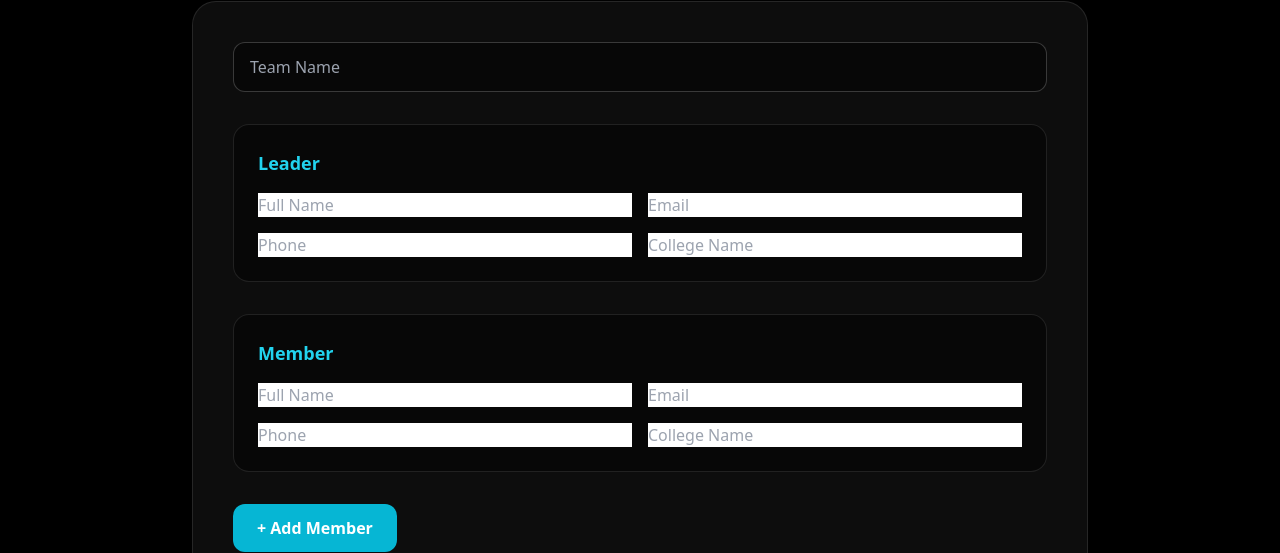
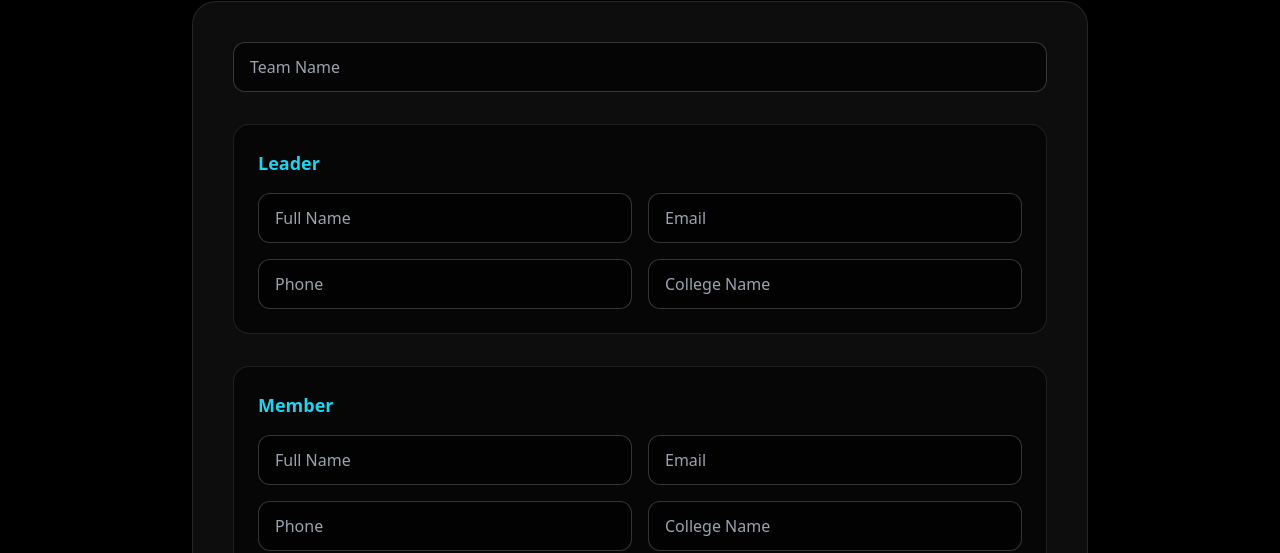
Before and after one commit to omshende77/hackathonwebsite, a React (Vite) app: page /register in a window 1280 px wide. Shown: the part 247-800 px from the top of the page. Built offline with nearby package versions, Linux system fonts and the light colour scheme; no server answers; the database is empty.

Commit message:
added animation and updated UI and updated backend

```diff
--- a/src/App.jsx
+++ b/src/App.jsx
@@ -1,6 +1,9 @@
-import { Routes, Route } from "react-router-dom";
+import { Routes, Route, useNavigate } from "react-router-dom";
+import { useEffect, useState } from "react";
+import { AnimatePresence } from "framer-motion";
 import AOS from "aos";
 import "aos/dist/aos.css";
+
 import Navbar from "./components/Navbar";
 import Hero from "./components/Hero";
 import Themes from "./components/Themes";
@@ -16,14 +19,16 @@ import PrizePool from "./components/PrizePool";
 import Stats from "./components/Stats";
 import FAQ from "./components/FAQ";
 import Admin from "./pages/Admin";
-import { useEffect } from "react";
-import { useNavigate } from "react-router-dom";
 import Round1Results from "./pages/Round1Results";
 import FinalResults from "./pages/FinalResults";
 import CheckStatus from "./pages/CheckStatus";
+import SplashScreen from "./components/SplashScreen";
+
 export default function App() {
   const navigate = useNavigate();
+  const [showSplash, setShowSplash] = useState(true);
 
+  // Initialize AOS
   useEffect(() => {
     AOS.init({
       duration: 1000,
@@ -31,6 +36,8 @@ export default function App() {
       offset: 80,
     });
   }, []);
+
+  // Admin shortcut: Ctrl + Shift + A
   useEffect(() => {
     const handleKeyDown = (e) => {
       if (e.ctrlKey && e.shiftKey && e.key.toLowerCase() === "a") {
@@ -39,16 +46,22 @@ export default function App() {
     };
 
     window.addEventListener("keydown", handleKeyDown);
-
-    return () => {
-      window.removeEventListener("keydown", handleKeyDown);
-    };
+    return () => window.removeEventListener("keydown", handleKeyDown);
   }, [navigate]);
 
   return (
-    <div className="min-h-screen bg-gradient-to-br from-slate-50 via-white to-cyan-50">
-      <ScrollToTop /> {/* 👈 MOVE HERE */}
+    <>
+      {/* Splash Screen */}
+      <AnimatePresence>
+        {showSplash && <SplashScreen onFinish={() => setShowSplash(false)} />}
+      </AnimatePresence>
+
+      {/* Main Website */}
+      {!showSplash && (
+        <div className="min-h-screen bg-black">
+          <ScrollToTop />
           <Navbar />
+
           <Routes>
             <Route
               path="/"
@@ -73,7 +86,10 @@ export default function App() {
             <Route path="/check-status" element={<CheckStatus />} />
             <Route path="*" element={<NotFound />} />
           </Routes>
+
           <Footer />
         </div>
+      )}
+    </>
   );
 }
--- a/src/components/Hero.jsx
+++ b/src/components/Hero.jsx
@@ -33,7 +33,7 @@ export default function Hero() {
       ></div>
 
       {/* MAIN CONTAINER */}
-      <div className="relative z-10 max-w-[1400px] mx-auto px-6 sm:px-10 lg:px-16 pt-32 pb-20">
+      <div className="relative z-10 max-w-[1400px] mx-auto px-6 sm:px-10 lg:px-16 pt-24 pb-20">
         {/* TOP TITLE */}
         <div className="text-center mb-16" data-aos="fade-down">
           <h2
@@ -45,7 +45,7 @@ export default function Hero() {
 
           <h3
             className="mt-4 text-2xl sm:text-4xl md:text-5xl font-extrabold
-          bg-gradient-to-r from-cyan-400 to-blue-500 bg-clip-text text-transparent"
+          bg-gradient-to-r from-cyan-400 to-blue-500 bg-clip-text text-transparent soft-glow"
           >
             TechSprint – 24 Hrs Hackathon 2026
           </h3>
--- /dev/null
+++ b/src/components/SplashScreen.jsx
@@ -0,0 +1,94 @@
+import React, { useEffect, useState } from "react";
+import { motion } from "framer-motion";
+
+export default function SplashScreen({ onFinish }) {
+  const [text, setText] = useState("");
+  const fullText = "Welcome To SGI Hackathon 2026";
+
+  useEffect(() => {
+    let index = 0;
+
+    const typing = setInterval(() => {
+      setText(fullText.slice(0, index));
+      index++;
+      if (index > fullText.length) {
+        clearInterval(typing);
+      }
+    }, 50);
+
+    // Auto hide splash
+    const timer = setTimeout(() => {
+      onFinish();
+    }, 4000);
+
+    return () => {
+      clearInterval(typing);
+      clearTimeout(timer);
+    };
+  }, [onFinish]);
+  const iconVariants = {
+    hidden: { y: -120, opacity: 0 },
+    visible: (i) => ({
+      y: 0,
+      opacity: 1,
+      transition: {
+        delay: i * 0.3, // 500ms gap
+        type: "spring",
+        stiffness: 120,
+        damping: 12,
+      },
+    }),
+  };
+
+  return (
+    <motion.div
+      initial={{ opacity: 1 }}
+      exit={{ opacity: 0 }}
+      transition={{ duration: 0.8 }}
+      className="fixed inset-0 z-[9999] flex items-center justify-center
+      bg-gradient-to-br from-black via-cyan-950 to-blue-950 text-white overflow-hidden"
+    >
+      {/* Background Glow */}
+      <div className="absolute w-[600px] h-[600px] bg-cyan-500/20 blur-[180px] rounded-full animate-pulse"></div>
+
+      <div className="relative text-center px-6">
+        {/* Icons Row */}
+        <div className="flex justify-center gap-6 mb-10">
+          {["🚀", "💡", "🤖"].map((icon, i) => (
+            <motion.div
+              key={i}
+              custom={i}
+              variants={iconVariants}
+              initial="hidden"
+              animate="visible"
+              className="w-20 h-20 flex items-center justify-center
+      rounded-full border border-cyan-400/40
+      bg-cyan-500/10 text-3xl
+      shadow-[0_0_25px_rgba(0,255,255,0.5)]"
+            >
+              {icon}
+            </motion.div>
+          ))}
+        </div>
+
+        {/* Typing Heading */}
+        <h1 className="text-3xl sm:text-5xl md:text-6xl font-extrabold tracking-wide">
+          <span className="bg-gradient-to-r from-cyan-400 to-blue-500 bg-clip-text text-transparent">
+            {text}
+          </span>
+          <span className="animate-pulse">|</span>
+        </h1>
+
+        {/* Subtitle */}
+        <motion.p
+          initial={{ opacity: 0 }}
+          animate={{ opacity: text.length === fullText.length ? 1 : 0 }}
+          transition={{ duration: 1 }}
+          className="mt-8 text-gray-400 text-sm sm:text-lg"
+        >
+          24 Hours • Innovation • Impact
+        </motion.p>
+      </div>
+    </motion.div>
+  );
+}
--- a/src/index.css
+++ b/src/index.css
@@ -74,3 +74,59 @@ html {
 .glow-btn {
   animation: glow 2s infinite ease-in-out;
 }
+
+.inputField {
+  @apply w-full px-4 py-3 rounded-xl
+  bg-black/50 text-white
+  border border-white/20
+  placeholder-gray-400
+  focus:outline-none
+  focus:border-cyan-400
+  focus:ring-2
+  focus:ring-cyan-400/40
+  transition;
+}
+
+/* Remove ugly Chrome autofill white */
+input:-webkit-autofill,
+input:-webkit-autofill:focus {
+  -webkit-box-shadow: 0 0 0px 1000px #0a0a0a inset !important;
+  -webkit-text-fill-color: white !important;
+}
+@keyframes neonGlow {
+  0% {
+    text-shadow:
+      0 0 5px #06b6d4,
+      0 0 10px #06b6d4,
+      0 0 20px #06b6d4;
+  }
+  50% {
+    text-shadow: none;
+  }
+  100% {
+    text-shadow:
+      0 0 5px #06b6d4,
+      0 0 10px #06b6d4,
+      0 0 20px #06b6d4;
+  }
+}
+
+.glow-breath {
+  animation: neonGlow 2.5s ease-in-out infinite;
+}
+
+@keyframes softShadowPulse {
+  0% {
+    text-shadow: 0 0 10px rgba(0, 255, 255, 0.3);
+  }
+  50% {
+    text-shadow: 0 0 25px rgba(0, 255, 255, 0.6);
+  }
+  100% {
+    text-shadow: 0 0 10px rgba(0, 255, 255, 0.3);
+  }
+}
+
+.soft-glow {
+  animation: softShadowPulse 2.5s ease-in-out infinite;
+}
--- a/src/pages/Register.jsx
+++ b/src/pages/Register.jsx
@@ -11,6 +11,7 @@ export default function Register() {
   const navigate = useNavigate();
   const [agree, setAgree] = useState(false);
   const [registrationOpen, setRegistrationOpen] = useState(true);
+  const [copied, setCopied] = useState(false);
 
   const [teamName, setTeamName] = useState("");
   const [track, setTrack] = useState("AI & Machine Learning");
@@ -133,7 +134,6 @@ export default function Register() {
   return (
     <div className="min-h-screen bg-black text-white pt-28 pb-20 px-4 sm:px-6">
       <div className="max-w-4xl mx-auto">
-        {/* Heading */}
         <div data-aos="fade-down" className="text-center">
           <h1 className="text-3xl sm:text-5xl font-extrabold bg-clip-text text-transparent bg-gradient-to-r from-cyan-400 to-blue-500">
             Hackathon Registration
@@ -157,15 +157,18 @@ export default function Register() {
               value={teamName}
               onChange={(e) => setTeamName(e.target.value)}
               placeholder="Team Name"
-              className="w-full px-4 py-3 rounded-xl bg-black/40 border border-white/20
-              focus:outline-none focus:border-cyan-400 focus:ring-2 focus:ring-cyan-400/40"
+              className="w-full px-4 py-3 rounded-xl
+              bg-black/60 text-white placeholder-gray-400
+              border border-white/20
+              focus:outline-none focus:border-cyan-400
+              focus:ring-2 focus:ring-cyan-400/40 transition"
             />
 
             {/* Members */}
             {members.map((member, index) => (
               <div
                 key={index}
-                className="p-5 sm:p-6 rounded-2xl bg-black/40 border border-white/10 space-y-4"
+                className="p-5 sm:p-6 rounded-2xl bg-black/50 border border-white/10 space-y-4"
               >
                 <div className="flex justify-between items-center">
                   <h3 className="text-base sm:text-lg font-semibold text-cyan-400">
@@ -184,48 +187,40 @@ export default function Register() {
                 </div>
 
                 <div className="grid sm:grid-cols-2 gap-4">
-                  <input
-                    placeholder="Full Name"
-                    value={member.name}
-                    onChange={(e) =>
-                      handleMemberChange(index, "name", e.target.value)
-                    }
-                    className="inputField"
-                  />
-
-                  <input
-                    type="email"
-                    placeholder="Email"
-                    value={member.email}
-                    onChange={(e) =>
-                      handleMemberChange(index, "email", e.target.value)
-                    }
-                    className="inputField"
-                  />
-
-                  <input
-                    type="tel"
-                    placeholder="Phone"
-                    value={member.phone}
-                    onChange={(e) =>
-                      handleMemberChange(index, "phone", e.target.value)
-                    }
-                    className="inputField"
-                  />
-
-                  <input
-                    placeholder="College Name"
-                    value={member.college}
-                    onChange={(e) =>
-                      handleMemberChange(index, "college", e.target.value)
-                    }
-                    className="inputField"
-                  />
+                  {["name", "email", "phone", "college"].map((field, i) => (
+                    <input
+                      key={i}
+                      type={
+                        field === "email"
+                          ? "email"
+                          : field === "phone"
+                            ? "tel"
+                            : "text"
+                      }
+                      placeholder={
+                        field === "name"
+                          ? "Full Name"
+                          : field === "email"
+                            ? "Email"
+                            : field === "phone"
+                              ? "Phone"
+                              : "College Name"
+                      }
+                      value={member[field]}
+                      onChange={(e) =>
+                        handleMemberChange(index, field, e.target.value)
+                      }
+                      className="w-full px-4 py-3 rounded-xl
+                      bg-black/60 text-white placeholder-gray-400
+                      border border-white/20
+                      focus:outline-none focus:border-cyan-400
+                      focus:ring-2 focus:ring-cyan-400/40 transition"
+                    />
+                  ))}
                 </div>
               </div>
             ))}
 
-            {/* Add Member */}
             {members.length < 4 && (
               <button
                 type="button"
@@ -240,7 +235,11 @@ export default function Register() {
             <select
               value={track}
               onChange={(e) => setTrack(e.target.value)}
-              className="w-full px-4 py-3 rounded-xl bg-black border border-white/20"
+              className="w-full px-4 py-3 rounded-xl
+              bg-black/60 text-white
+              border border-white/20
+              focus:outline-none focus:border-cyan-400
+              focus:ring-2 focus:ring-cyan-400/40 transition"
             >
               <option className="bg-black">
                 AGRITECH REVOLUTION – Smart Farming & Food Innovation
@@ -259,7 +258,6 @@ export default function Register() {
               </option>
             </select>
 
-            {/* Declaration */}
             <div className="flex items-start gap-3 text-sm text-gray-300">
               <input
                 type="checkbox"
@@ -286,17 +284,20 @@ export default function Register() {
           </div>
         )}
 
-        {/* SUCCESS MODAL */}
+        {/* SUCCESS MODAL — UNTOUCHED */}
         {showSuccess && (
           <div className="fixed inset-0 bg-black/80 backdrop-blur-sm flex items-center justify-center z-50 px-6">
-            <Confetti numberOfPieces={150} recycle={false} />
+            <Confetti
+              numberOfPieces={400}
+              recycle={false}
+              gravity={0.5}
+              initialVelocityY={20}
+              tweenDuration={3000}
+            />
             <div className="bg-white/10 backdrop-blur-xl p-8 sm:p-10 rounded-3xl border border-white/20 text-center max-w-md w-full">
               <div className="text-5xl mb-4">🎉</div>
-
               <h2 className="text-2xl font-bold">Registration Successful!</h2>
-
               <p className="text-gray-400 mt-4">Your Registration ID:</p>
-
               <p className="text-cyan-400 font-bold text-xl mt-2 font-mono">
                 {generatedId}
               </p>
@@ -305,18 +306,34 @@ export default function Register() {
                 <button
                   onClick={() => {
                     navigator.clipboard.writeText(generatedId);
-                    alert("Registration ID copied!");
+                    setCopied(true);
+
+                    setTimeout(() => {
+                      setCopied(false);
+                    }, 2000);
                   }}
-                  className="w-full px-6 py-3 rounded-xl bg-cyan-600 hover:bg-cyan-700 transition"
+                  className={`w-full px-6 py-3 rounded-xl transition font-semibold ${
+                    copied
+                      ? "bg-green-600 text-white"
+                      : "bg-cyan-600 hover:bg-cyan-700 text-white"
+                  }`}
                 >
-                  Copy Registration ID
+                  {copied ? "Copied ✓" : "Copy Registration ID"}
                 </button>
 
                 <Link
                   to="/check-status"
-                  className="block text-cyan-400 underline"
+                  className="w-full inline-flex items-center justify-center
+  px-6 py-3 rounded-xl
+  bg-white/5 border border-cyan-400/30
+  text-cyan-400 font-medium
+  transition duration-300
+  hover:bg-cyan-500/10
+  hover:border-cyan-400
+  hover:shadow-[0_0_20px_rgba(0,255,255,0.4)]
+  hover:scale-[1.02]"
                 >
-                  Check Status
+                  Check Status →
                 </Link>
 
                 <button
```
Also changed, not shown: src/components/Globe.jsx (+3 -9 lines). Lines whose indentation alone changed are shown as unchanged.
